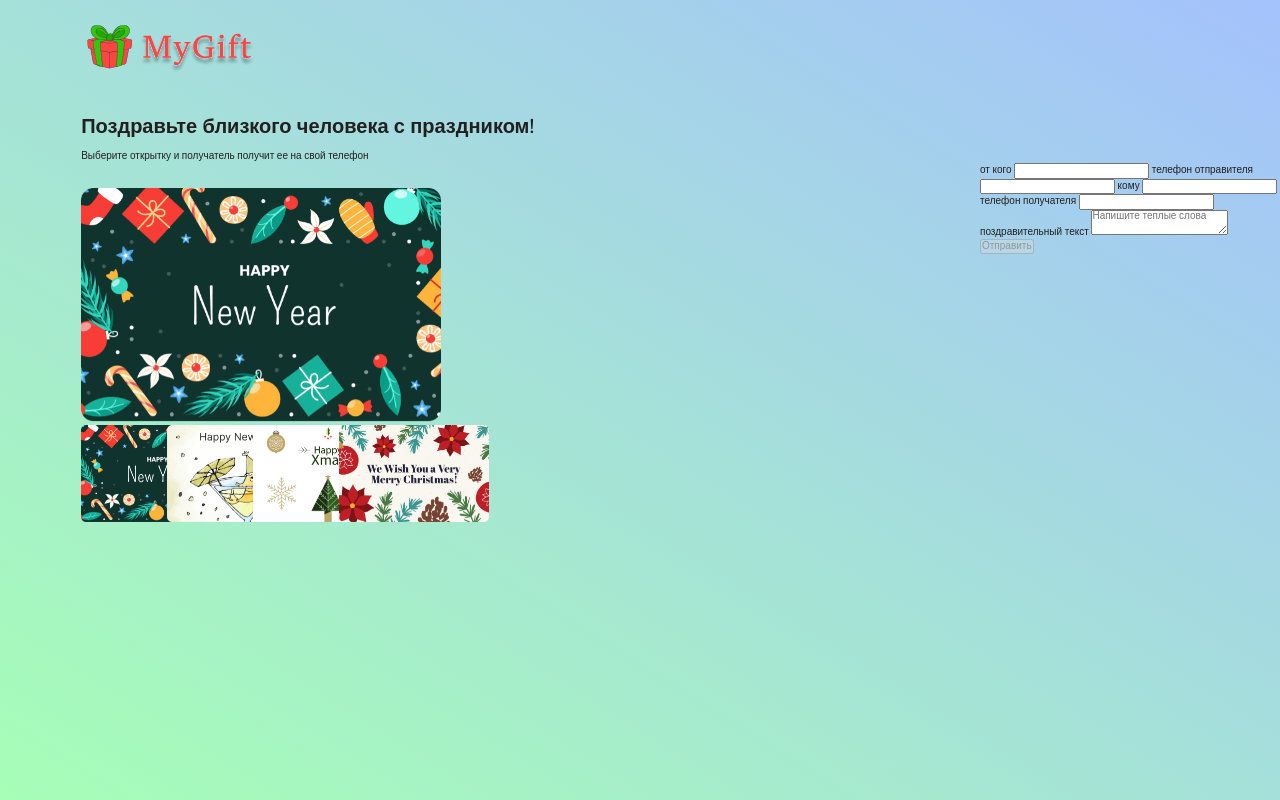
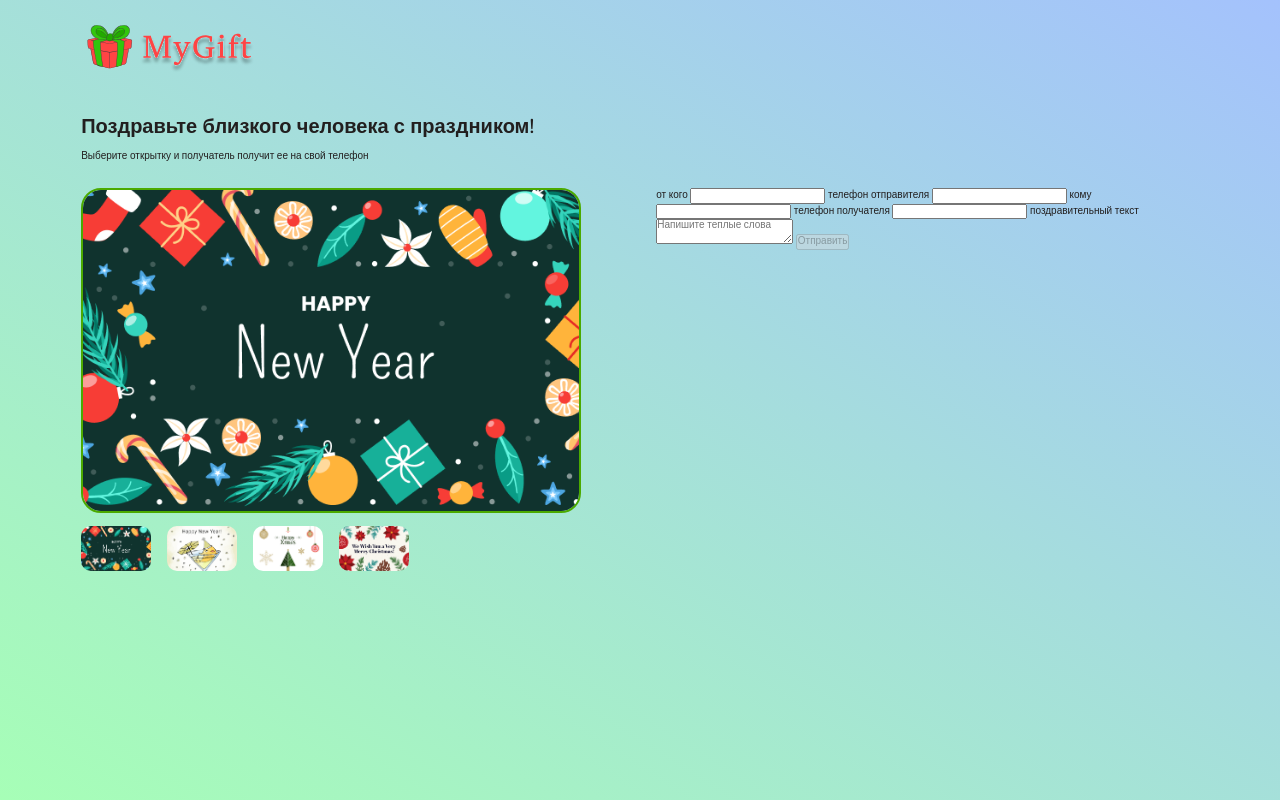
Before and after one commit to ananastasiap/gift-cards, a website built with Vite: page index.html in a window 1280 px wide. Built offline with nearby package versions, Linux system fonts and the light colour scheme.

Commit message:
feat: styling swiper

```diff
--- a/index.html
+++ b/index.html
@@ -21,37 +21,37 @@
     <h1 class="title">Поздравьте близкого человека с праздником!</h1>
     <p class="about__text">Выберите открытку и получатель получит ее на свой телефон</p>
   </section>
-  <section class="congratulation">
-    <section class="cards u-wrapper">
+  <section class="congratulation u-wrapper">
+    <section class="cards">
       <div class="swiper congratulation__swiper congratulation__swiper--card">
         <div class="swiper-wrapper">
           <div class="swiper-slide congratulation__card-slide">
-            <img src="./public/images/card1.png" alt="Открытка 1" class="card-image card-image--big">
+            <img src="./public/images/card1.png" alt="Открытка 1" class="card-image">
           </div>
           <div class="swiper-slide congratulation__card-slide">
-            <img src="./public/images/card2.png" alt="Открытка 2" class="card-image card-image--big">
+            <img src="./public/images/card2.png" alt="Открытка 2" class="card-image">
           </div>
           <div class="swiper-slide congratulation__card-slide">
-            <img src="./public/images/card3.png" alt="Открытка 3" class="card-image card-image--big">
+            <img src="./public/images/card3.png" alt="Открытка 3" class="card-image">
           </div>
           <div class="swiper-slide congratulation__card-slide">
-            <img src="./public/images/card4.png" alt="Открытка 4" class="card-image card-image--big">
+            <img src="./public/images/card4.png" alt="Открытка 4" class="card-image">
           </div>
         </div>
       </div>
       <div class="swiper congratulation__swiper congratulation__swiper--thumb">
         <div class="swiper-wrapper">
           <div class="swiper-slide congratulation__card-thumb">
-            <img src="./public/images/card1.png" alt="Открытка 1" class="card-image card-image--small">
+            <img src="./public/images/card1.png" alt="Открытка 1" class="card-image">
           </div>
           <div class="swiper-slide congratulation__card-thumb">
-            <img src="./public/images/card2.png" alt="Открытка 2" class="card-image card-image--small">
+            <img src="./public/images/card2.png" alt="Открытка 2" class="card-image">
           </div>
           <div class="swiper-slide congratulation__card-thumb">
-            <img src="./public/images/card3.png" alt="Открытка 3" class="card-image card-image--small">
+            <img src="./public/images/card3.png" alt="Открытка 3" class="card-image">
           </div>
           <div class="swiper-slide congratulation__card-thumb">
-            <img src="./public/images/card4.png" alt="Открытка 4" class="card-image card-image--small">
+            <img src="./public/images/card4.png" alt="Открытка 4" class="card-image">
           </div>
         </div>
       </div>
--- a/src/scss/layout/_congratulation.scss
+++ b/src/scss/layout/_congratulation.scss
@@ -4,22 +4,29 @@
   align-items: start;
   gap: 7.5rem;
 
-  &__swiper--card {
+  .cards {
     max-width: 50rem;
   }
 
-  .card-image--big {
-    max-width: 36rem;
-  }
-  .card-image--small {
-    max-width: 15rem;
+  &__swiper--card {
+    margin-bottom: 1.25rem;
   }
 
-  .form {
-    display: flex;
-    width: 30rem;
-    flex-direction: column;
-    align-items: flex-start;
-    gap: 1.5rem;
+  &__card-slide {
+    border-radius: 2rem;
+    border: 2px solid #4baa00;
+    overflow: hidden;
+    box-sizing: border-box;
+  }
+
+  &__card-thumb {
+    border-radius: 1rem;
+    overflow: hidden;
+  }
+
+  .card-image {
+    display: block;
+    max-width: 100%;
+    height: auto;
   }
 }
```
